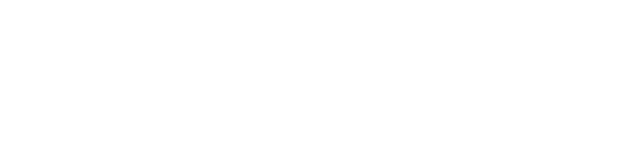
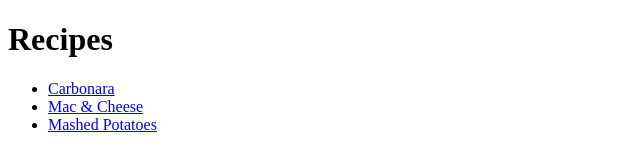
Before and after one commit to FarmaanPannu/odin-recipes, a plain HTML site: page index.html in a window 1280 px wide. Shown: the whole page, without its empty margins (0-640 px from the left). Drawn offline with Linux system fonts and the light colour scheme.

Commit message:
List recipes on homepage and link to recipe pages

```diff
--- a/index.html
+++ b/index.html
@@ -6,6 +6,12 @@
     <title>Farmaan's Recipes</title>
 </head>
 <body>
+    <h1>Recipes</h1>
 
+    <ul>
+        <li><a href="pages/Carbonara.html">Carbonara</a></li>
+        <li><a href="pages/Mac_And_Cheese.html">Mac & Cheese</a></li>
+        <li><a href="pages/Mashed_Potatoes.html">Mashed Potatoes</a></li>
+    </ul>
 </body>
 </html>
```
